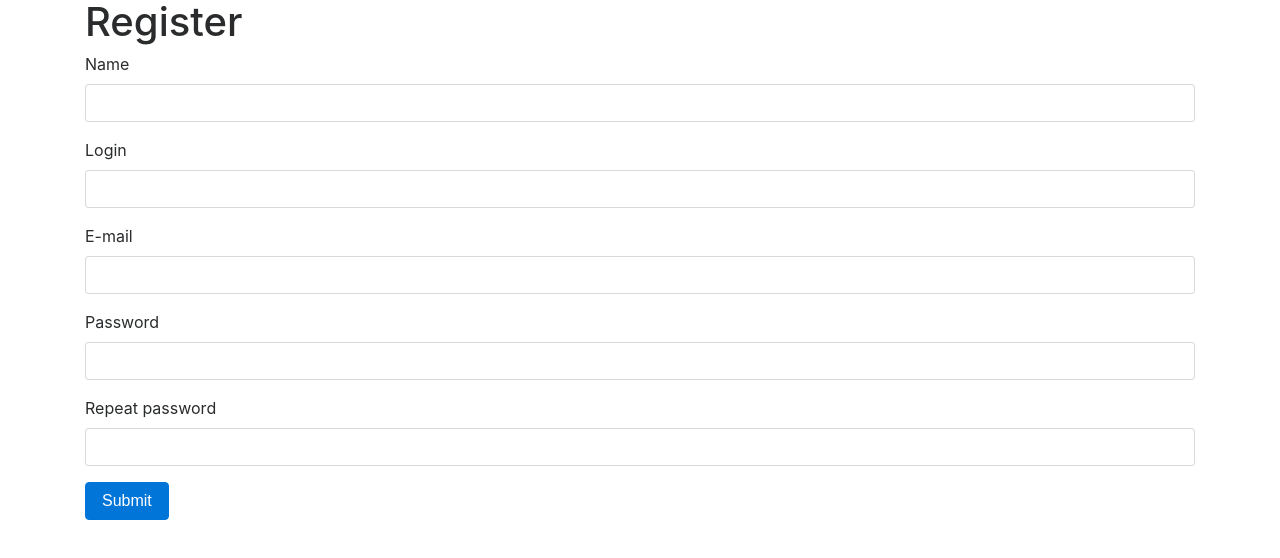
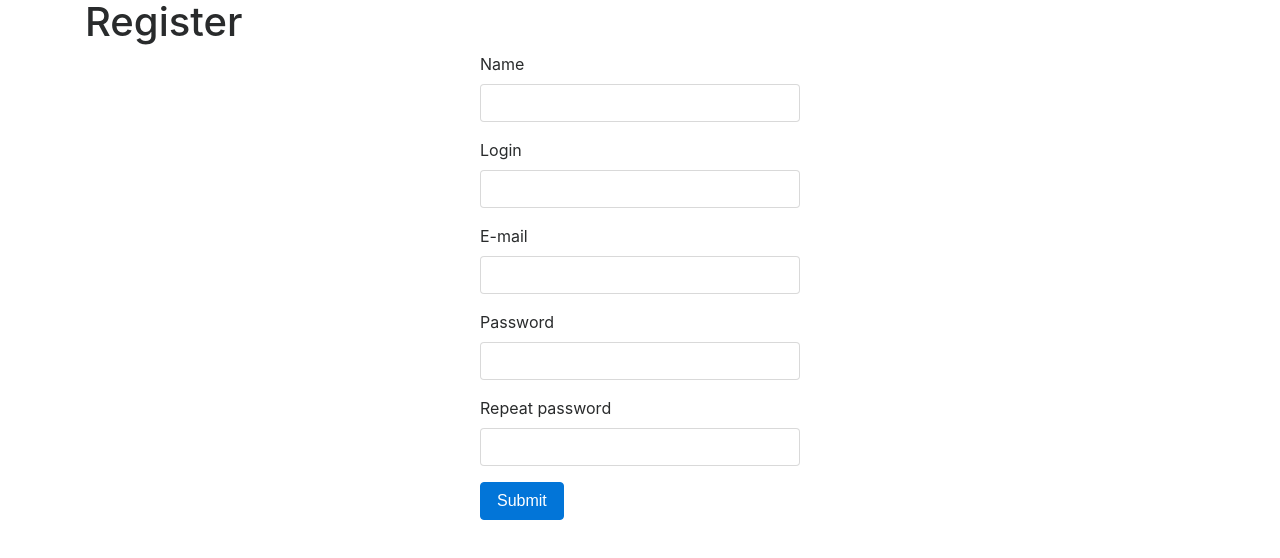
Before and after one commit to danymill/test-angular2-hiendsystems, an Angular app: page / in a window 1280 px wide. Shown: the top 558 px of the page. Built offline with nearby package versions, Linux system fonts and the light colour scheme.

Commit message:
Feature: add max-width for register form

```diff
--- a/src/app/components/register/register.component.css
+++ b/src/app/components/register/register.component.css
@@ -2,3 +2,8 @@
   max-height: 1em;
   width: auto;
 }
+
+.register-form {
+  max-width: 320px;
+  margin: 0 auto 2em;
+}
```
